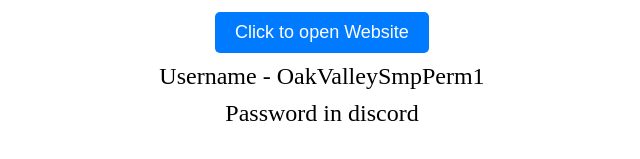
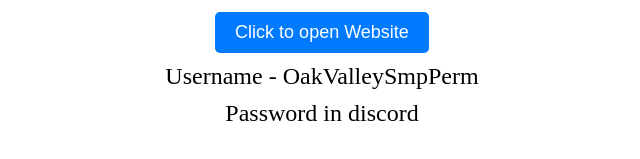
Before and after one commit to infmapi/OakValleySmpPerm.github.io, a plain HTML site: page index.html in a window 1280 px wide. Shown: the part 437-596 px from the top of the page, 318-958 px from the left. Drawn offline with Linux system fonts and the light colour scheme.

Commit message:
Update index.html

```diff
--- a/index.html
+++ b/index.html
@@ -65,7 +65,7 @@
         <div id="button-container">
             <button id="website-button" onclick="openWebsite()">Click to open Website</button>
         </div>
-        <div id="text">Username - OakValleySmpPerm1 </div>
+        <div id="text">Username - OakValleySmpPerm </div>
     </div>
     <div>
     <div id="text">Password in discord </div>
```
